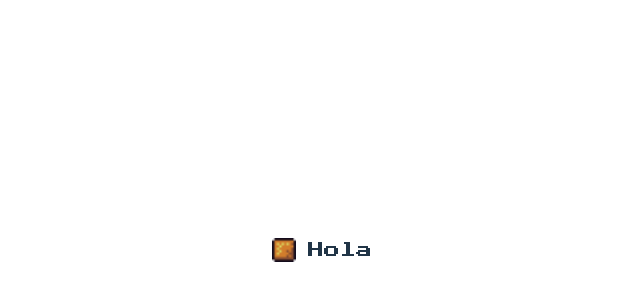
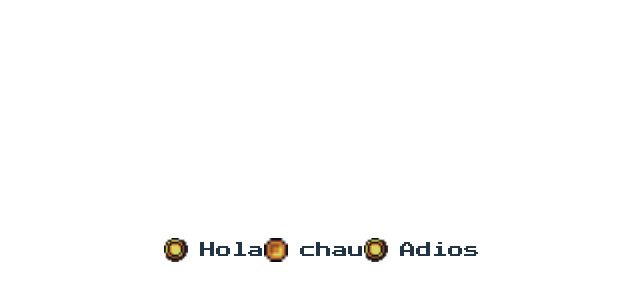
Before and after one commit to Ricardo-Gabriel-Rouco/rpg-react, a React (Vite) app: page / in a window 1280 px wide. Shown: the part 150-450 px from the top of the page, without its empty margins (318-958 px from the left). Built offline with nearby package versions, Linux system fonts and the light colour scheme.

Commit message:
feat: :sparkles: checkbox and radios finished

```diff
--- a/src/App.tsx
+++ b/src/App.tsx
@@ -3,9 +3,11 @@ import "./App.css";
 
 function App() {
   return (
-    <>
-      <CheckBox html="hola" gold={false}>Hola</CheckBox>
-    </>
+    <div className="flex flex-col">
+      <CheckBox html="hola" name="test" gold={true} type="radio">Hola</CheckBox>
+      <CheckBox html="chau" name="test" gold={false} type="radio">chau</CheckBox>
+      <CheckBox html="Adios" name="test" gold={true} type="radio">Adios</CheckBox>
+    </div>
   );
 }
 
--- a/src/CheckBox/CheckBox.module.css
+++ b/src/CheckBox/CheckBox.module.css
@@ -1,8 +1,12 @@
+/* .content {
+
+} */
+
 .commonInput {
   display: none;
 }
 
-.commonInput.regular + label{
+input[type="checkbox"].commonInput.regular + label {
   @apply bg-[url("/checkbox-off.png")] bg-no-repeat;
   @apply inline-block;
   @apply leading-6;
@@ -12,12 +16,74 @@
   @apply my-3;
 }
 
-.commonInput.regular:checked +label{
+input[type="checkbox"].commonInput.regular:checked + label {
+  /* @apply inline-block;
+    @apply leading-6; */
+  @apply bg-[url("/checkbox-on.png")] bg-no-repeat;
+  background-size: auto 100%;
+  /* @apply pl-9;
+    @apply h-6;
+    @apply my-3; */
+}
+
+input[type="checkbox"].commonInput.golden + label {
   @apply inline-block;
   @apply leading-6;
-    @apply bg-[url("/checkbox-on.png")] bg-no-repeat;
+  background: url("/checkbox-golden-off.png") no-repeat;
   background-size: auto 100%;
   @apply pl-9;
   @apply h-6;
   @apply my-3;
 }
+
+input[type="checkbox"].commonInput.golden:checked + label {
+  background: url("/checkbox-golden-on.png") no-repeat;
+  background-size: auto 100%;
+}
+
+/*
+input[type="radio"]
+input[type="radio"]
+input[type="radio"]
+input[type="radio"]
+*/
+
+input[type="radio"].commonInput.regular + label {
+  @apply bg-[url("/radio-off.png")] bg-no-repeat;
+  @apply inline-block;
+  @apply leading-6;
+  background-size: auto 100%;
+  @apply pl-9;
+  @apply h-6;
+  @apply my-3;
+}
+
+input[type="radio"].commonInput.regular:checked + label {
+  /* @apply inline-block;
+      @apply leading-6; */
+  @apply bg-[url("/radio-on.png")] bg-no-repeat;
+  background-size: auto 100%;
+  /* @apply pl-9;
+      @apply h-6;
+      @apply my-3; */
+}
+
+input[type="radio"].commonInput.golden + label {
+    @apply bg-[url("/radio-golden-off.png")] bg-no-repeat;
+    @apply inline-block;
+    @apply leading-6;
+    background-size: auto 100%;
+    @apply pl-9;
+    @apply h-6;
+    @apply my-3;
+  }
+
+  input[type="radio"].commonInput.golden:checked + label {
+    /* @apply inline-block;
+        @apply leading-6; */
+    @apply bg-[url("/radio-golden-on.png")] bg-no-repeat;
+    background-size: auto 100%;
+    /* @apply pl-9;
+        @apply h-6;
+        @apply my-3; */
+  }
--- a/src/CheckBox/CheckBox.tsx
+++ b/src/CheckBox/CheckBox.tsx
@@ -5,6 +5,7 @@ interface checkProps {
   type?: "radio" | "checkbox";
   gold?: boolean;
   html: string;
+  name?: string;
 }
 
 const CheckBox: FC<PropsWithChildren<checkProps>> = ({
@@ -12,6 +13,7 @@ const CheckBox: FC<PropsWithChildren<checkProps>> = ({
   type = "checkbox",
   gold = false,
   html,
+  name
 }) => {
   return (
     <>
@@ -21,6 +23,7 @@ const CheckBox: FC<PropsWithChildren<checkProps>> = ({
           gold ? styles.golden : styles.regular
         }`}
         id={html} // Add id attribute for accessibility
+        name={name}
       />
       <label htmlFor={html}>{children}</label>
     </>
```
Lines whose indentation alone changed are shown as unchanged.
